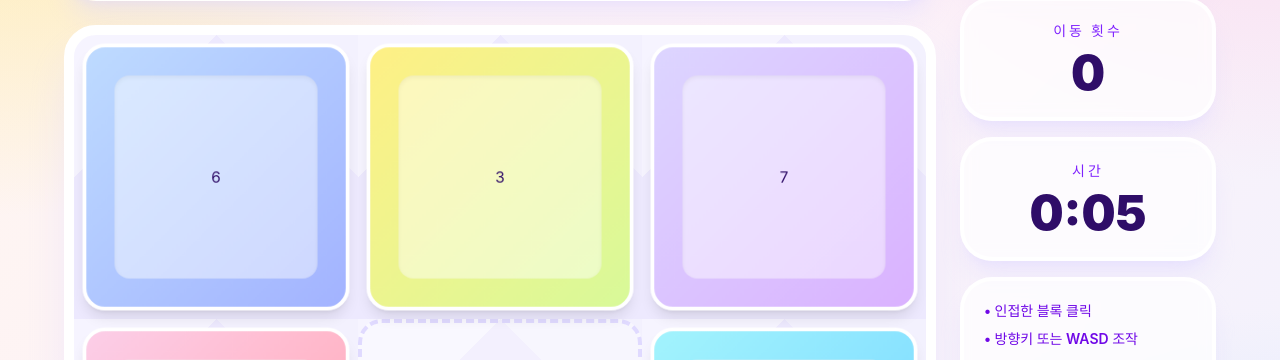
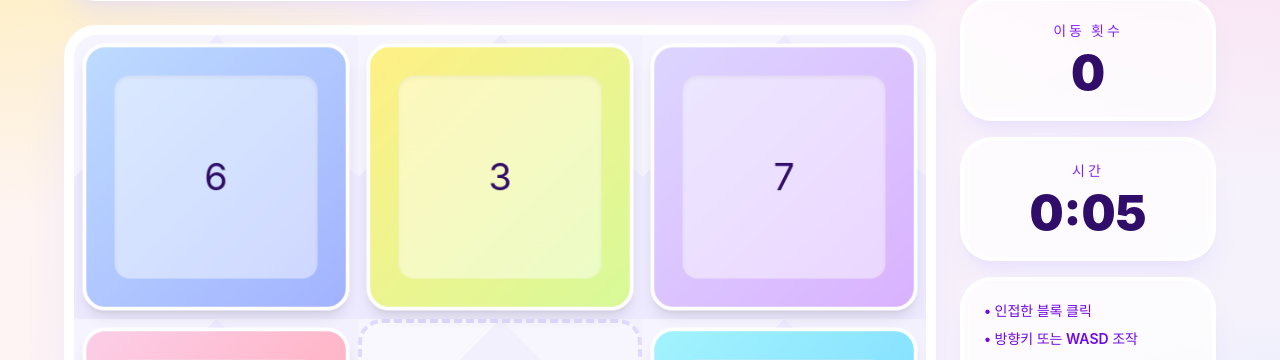
Before and after one commit to MTGVim/tiger-slide-sp, a React (Vite) app: page / in a window 1280 px wide. Shown: the part 367-727 px from the top of the page. Built offline with nearby package versions, Linux system fonts and the light colour scheme.

Commit message:
Scale tile numbers with viewport
Co-Authored-By: Claude Opus 4.7 <noreply@anthropic.com>

```diff
--- a/src/components/PuzzleBoard.jsx
+++ b/src/components/PuzzleBoard.jsx
@@ -16,6 +16,7 @@ export function PuzzleBoard({ tiles, size, onTileClick, disabled, movingTile, sh
   const emptyIndex = tiles.indexOf(emptyTile)
   const tileSize = 100 / size
   const tilePositions = new Map(tiles.map((tile, index) => [tile, index]))
+  const numberFontSize = `clamp(2.5rem, ${18 / size}vw, ${7 / size}rem)`
 
   return (
     <div
@@ -53,7 +54,7 @@ export function PuzzleBoard({ tiles, size, onTileClick, disabled, movingTile, sh
           <button
             key={tile}
             type="button"
-            className={`absolute grid place-items-center rounded-3xl border-4 border-white bg-gradient-to-br ${colorClass} text-5xl font-black text-violet-950 shadow-lg transition-[transform,box-shadow,filter] duration-150 ease-out focus:z-10 focus:outline-none focus:ring-4 focus:ring-violet-300 sm:text-6xl ${
+            className={`absolute grid place-items-center rounded-3xl border-4 border-white bg-gradient-to-br ${colorClass} font-black text-violet-950 shadow-lg transition-[transform,box-shadow,filter] duration-150 ease-out focus:z-10 focus:outline-none focus:ring-4 focus:ring-violet-300 ${
               canMove ? 'cursor-pointer hover:brightness-105 hover:drop-shadow-xl' : 'cursor-default'
             }`}
             style={{
@@ -63,6 +64,7 @@ export function PuzzleBoard({ tiles, size, onTileClick, disabled, movingTile, sh
               transition: 'transform 150ms ease, box-shadow 150ms ease, filter 150ms ease',
               willChange: 'transform',
               zIndex: movingTile === tile ? 2 : 1,
+              fontSize: numberFontSize,
             }}
             disabled={disabled || !canMove}
             onClick={() => onTileClick(index)}
```
